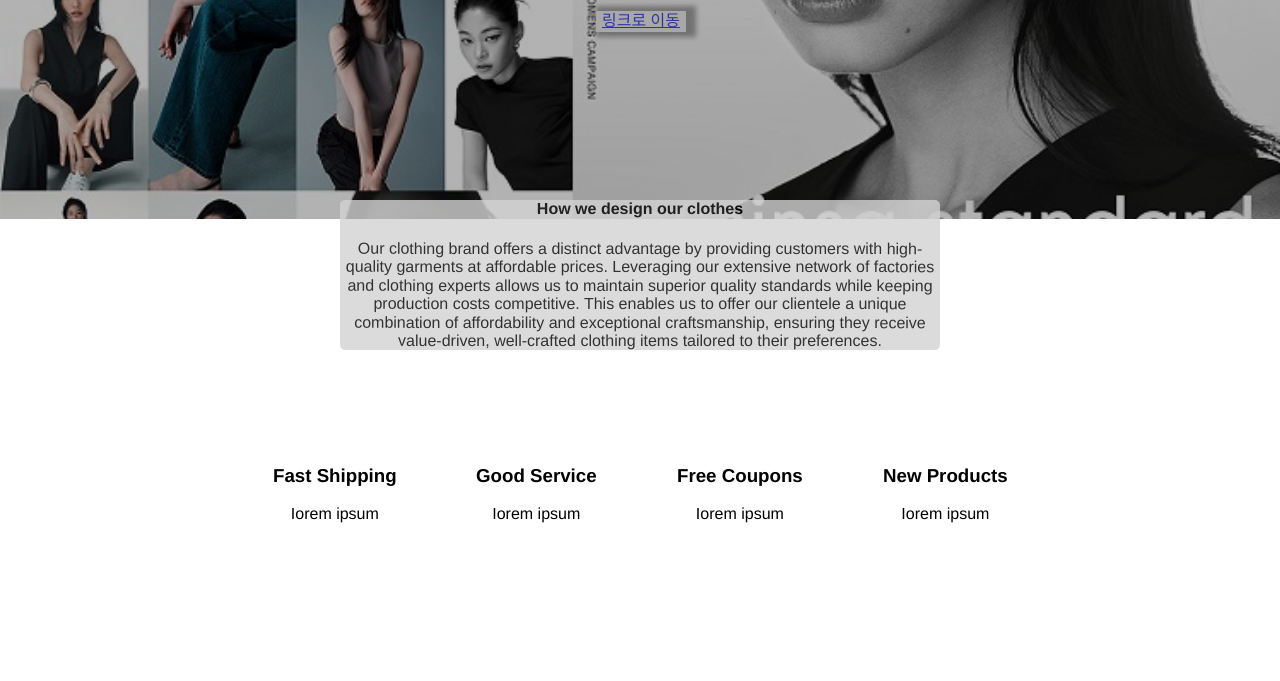
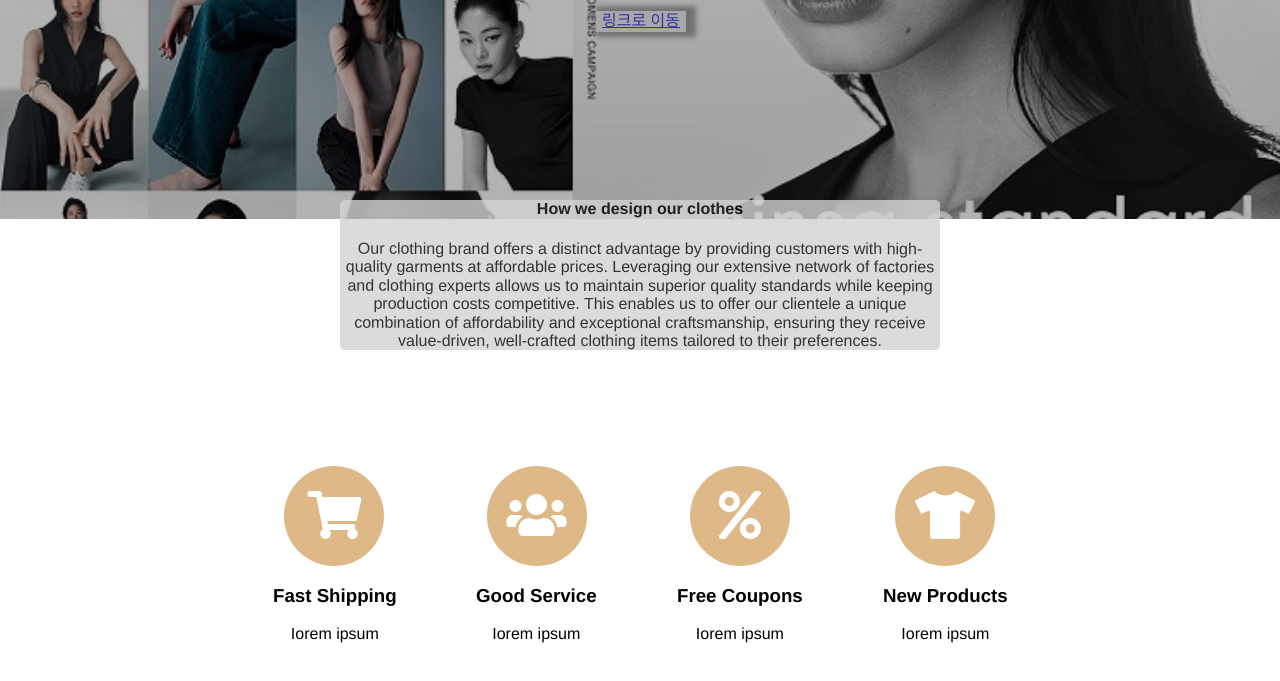
Before and after one commit to wnstndks/HTML-CSS, a plain HTML site: page html/layout2.html in a window 1280 px wide. Shown: the part 333-1014 px from the top of the page. Before the commit the page ends 913 px from the top, so only its background shows below. Drawn offline with Linux system fonts and the light colour scheme.

Commit message:
add icon

```diff
--- a/css/main2.css
+++ b/css/main2.css
@@ -740,3 +740,24 @@ breakpoint는 4개 넘어가면 복잡*/
     display:block;
   }
 }
+
+/*
+디버깅:css를 짜다가 내 의도와는 다르게 동작하는 경우 ->버그
+이런 버그를 해결하고 싶을때는 css파일을 오픈해서 찾아보아야함
+아니면, 크롬브라우저에서 내 사이트를 오픈해서 내가 원하는 요소 검사
+우선 적용중인 스타일을 맨 위에서 보여줌
+user agent stylesheet 브라우저 기본 스타일
+현재 선택된 html의 마진/패딩도 보여줌
+*/
+
+/* 아이콘 뒤에 배경 넣기 */
+.table-container i{
+  background-color: burlywood;
+  width:100px;
+  height:100px;
+  border-radius: 50px;
+  padding-top:25px;
+  box-sizing: border-box;
+  color: white;
+  margin-top: 20px;
+}
--- a/html/layout2.html
+++ b/html/layout2.html
@@ -8,6 +8,10 @@
     <link href="/css/main2.css" rel="stylesheet">
     <!-- 반응형 사이트 만들려면 밑의 코드 필요함 -->
     <meta name="viewport" content="width=device-width ,initial-scale=1.0">
+<!-- font awesome -->
+<!-- cdn  방시글 이용한 라이브러리 설치, 복사 붙여넣기를 통해 라이브러리 설치,  -->
+<!-- 아이콘 쓰기 위해 필 -->
+    <link rel="stylesheet" href="https://cdnjs.cloudflare.com/ajax/libs/font-awesome/5.15.4/css/all.min.css" integrity="sha512-1ycn6IcaQQ40/MKBW2W4Rhis/DbILU74C1vSrLJxCq57o941Ym01SwNsOMqvEBFlcgUa6xLiPY/NS5R+E6ztJQ==" crossorigin="anonymous" referrerpolicy="no-referrer" />
 </head>
 
 <body>
@@ -96,20 +100,25 @@
     <div class="table-container">
         <div class="table-container2">
             <div class="box-container">
+                <!-- 아이콘 스타일링은 글자 처럼 가능 -->
+                <i class="fas fa-shopping-cart fa-3x"></i>
                 <h3>Fast Shipping</h3>
                 <p>Iorem ipsum</p>
             </div>
             <div class="box-container">
+                <i class="fas fa-users fa-3x"></i>
                 <h3>Good Service</h3>
                 <p>Iorem ipsum</p>
             </div>
         </div>
         <div class="table-container2">
             <div class="box-container">
+                <i class="fas fa-percent fa-3x"></i>
                 <h3>Free Coupons</h3>
                 <p>Iorem ipsum</p>
             </div>
             <div class="box-container">
+                <i class="fas fa-tshirt fa-3x"></i>
                 <h3>New Products</h3>
                 <p>Iorem ipsum</p>
             </div>
```
